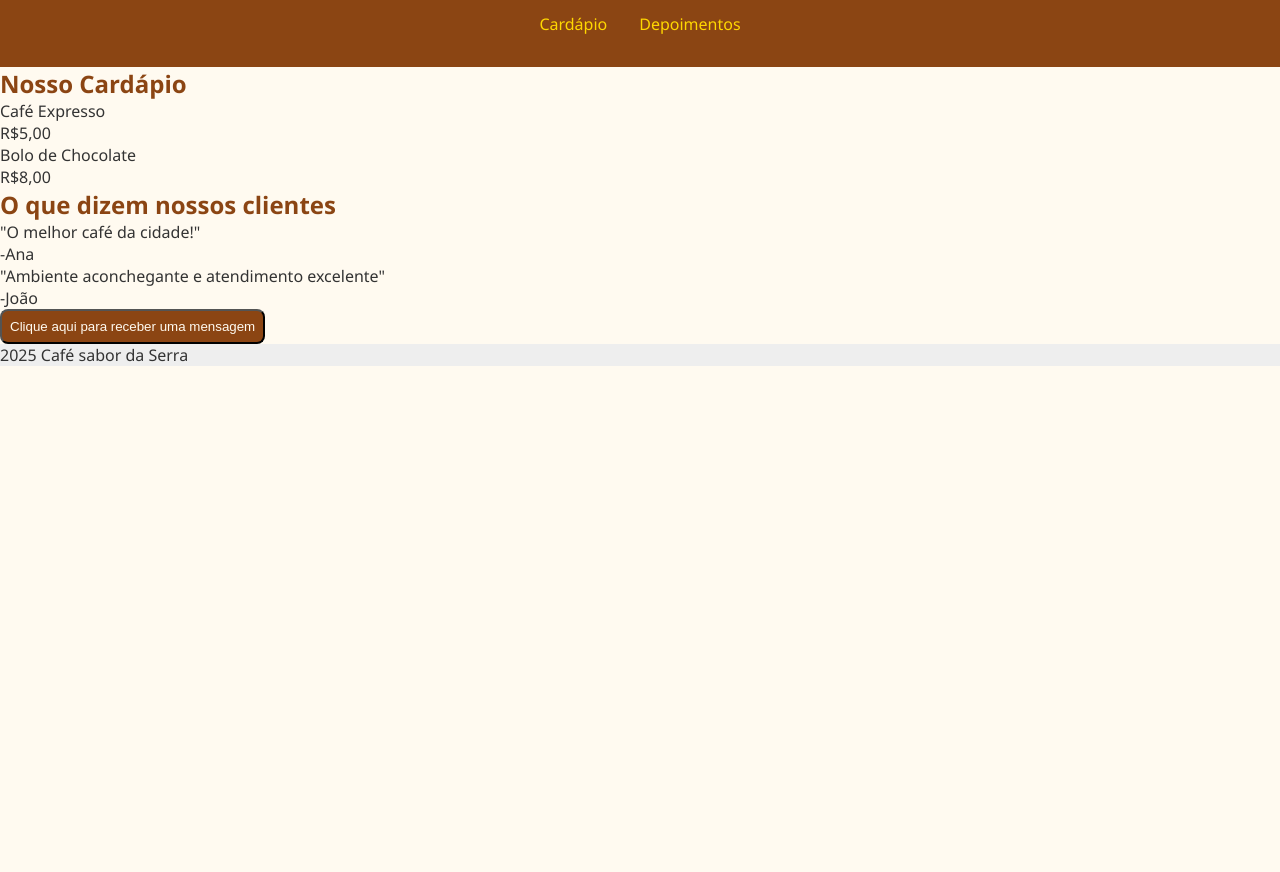
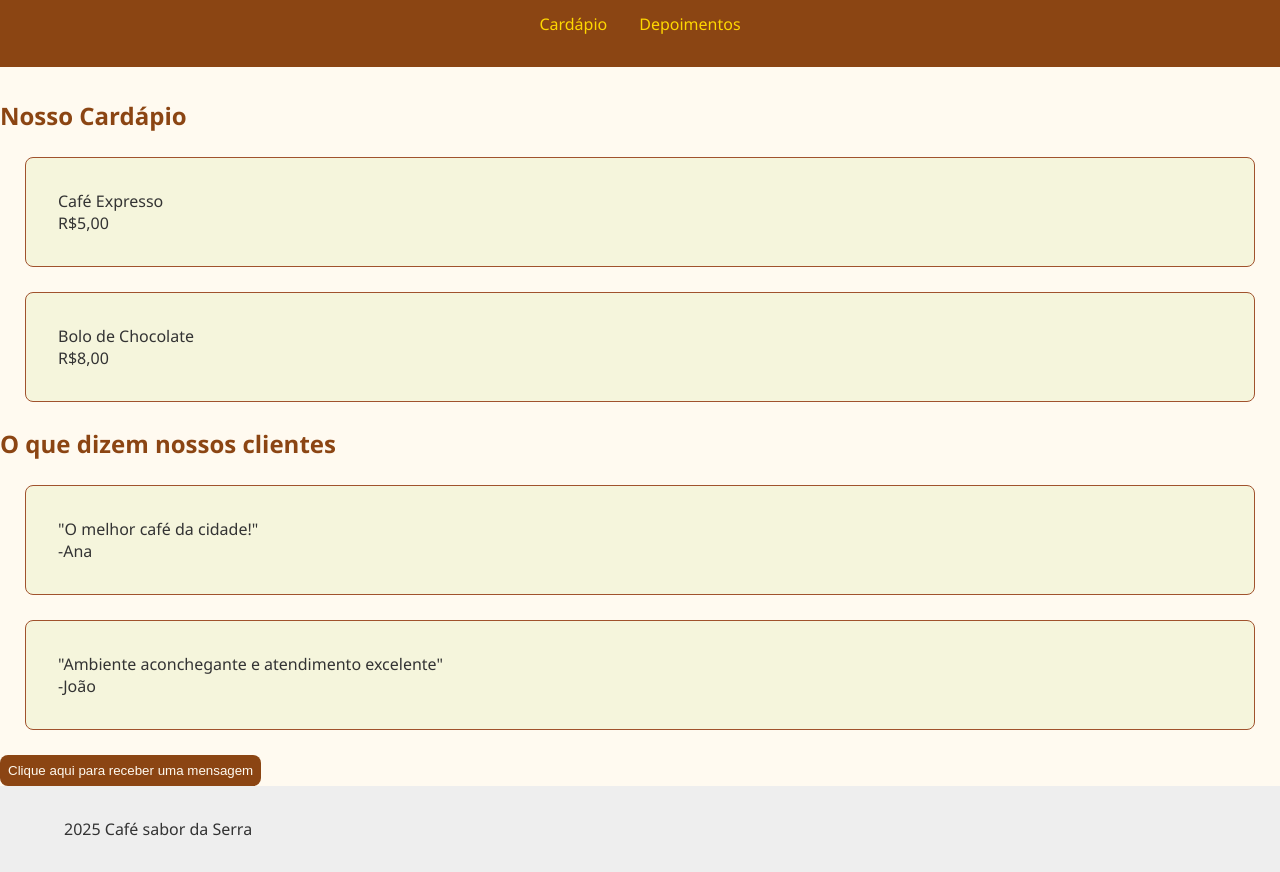
Before and after one commit to OFr3nch/caf-, a plain HTML site: page CafeSerra/index.html in a window 1280 px wide. Shown: the part 68-940 px from the top of the page. Before the commit the page ends 800 px from the top, so only its background shows below. Drawn offline with Linux system fonts and the light colour scheme.

Commit message:
Add files via upload

```diff
--- a/CafeSerra/index.html
+++ b/CafeSerra/index.html
@@ -21,10 +21,10 @@
         <section class="Cardápio">
             <div class="Cardápio-texto">
                 <h1>Nosso Cardápio</h1>
-                <li>Café Expresso
+                <li class="expresso">Café Expresso
                     <p>R$5,00</p>
                 </li>
-                <li>Bolo de Chocolate
+                <li class="bolo">Bolo de Chocolate
                     <p>R$8,00</p>
                 </li>
             </div>
@@ -35,10 +35,10 @@
         <section class="Depoimentos">
             <div class="Depoimentos-texto">
                 <h1>O que dizem nossos clientes</h1>
-                <li>"O melhor café da cidade!"
+                <li class="Ana">"O melhor café da cidade!"
                     <p>-Ana</p>
                 </li>
-                <li>"Ambiente aconchegante e atendimento excelente"
+                <li class="Joao">"Ambiente aconchegante e atendimento excelente"
                     <p>-João</p>
                 </li>
             </div>
--- a/CafeSerra/style.css
+++ b/CafeSerra/style.css
@@ -13,6 +13,7 @@ html {
 }
 nav {
    color: #fffaf0;
+   margin-bottom: 2rem;
 }
 
 .nav-links a {
@@ -30,10 +31,12 @@ button {
    color: #fffaf0;
    padding: 0.5rem;
    border-radius: 8px;
+   border: none;
 }
 
 button:hover {
-    color: #a0522d;
+    background-color: #a0522d;
+    padding: 1rem 2rem;
 }
 
 .navbar {
@@ -63,7 +66,44 @@ button:hover {
 .Depoimentos-texto li {
     list-style: none;
 }
+.expresso {
+    background-color: #f5f5dc;
+    margin: 25px;
+    padding: 2rem 2rem;
+    border-radius: 8px;
+    border: 1px solid;
+    border-color: #a0522d;
+}
 
+.bolo {
+    background-color: #f5f5dc;
+    margin: 25px;
+    padding: 2rem 2rem;
+    border-radius: 8px;
+    border: 1px solid;
+    border-color: #a0522d;
+}
+
+.Ana {
+    background-color: #f5f5dc;
+    margin: 25px;
+    padding: 2rem 2rem;
+    border-radius: 8px;
+    border: 1px solid;
+    border-color: #a0522d;
+}
+
+
+.Joao {
+    background-color: #f5f5dc;
+    margin: 25px;
+    padding: 2rem 2rem;
+    border-radius: 8px;
+    border: 1px solid;
+    border-color: #a0522d;
+}
 footer {
     background-color: #eee;
+    padding: 2rem 4rem;
+    justify-content: space-between;
 }
```
